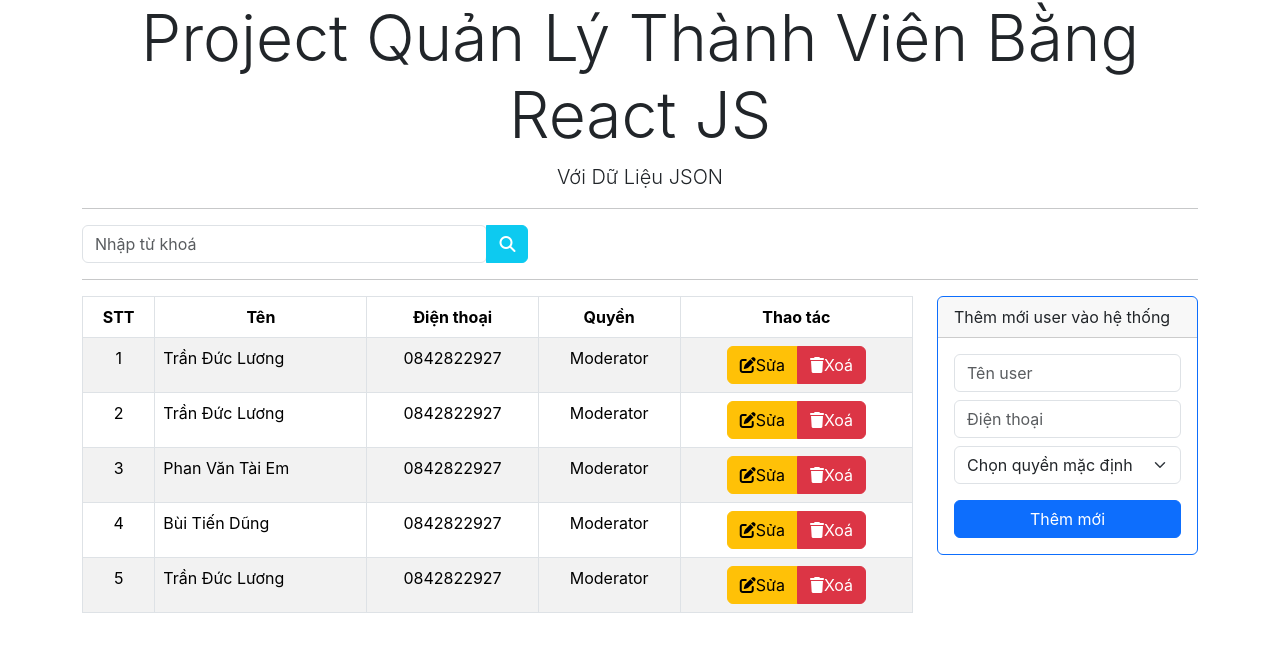
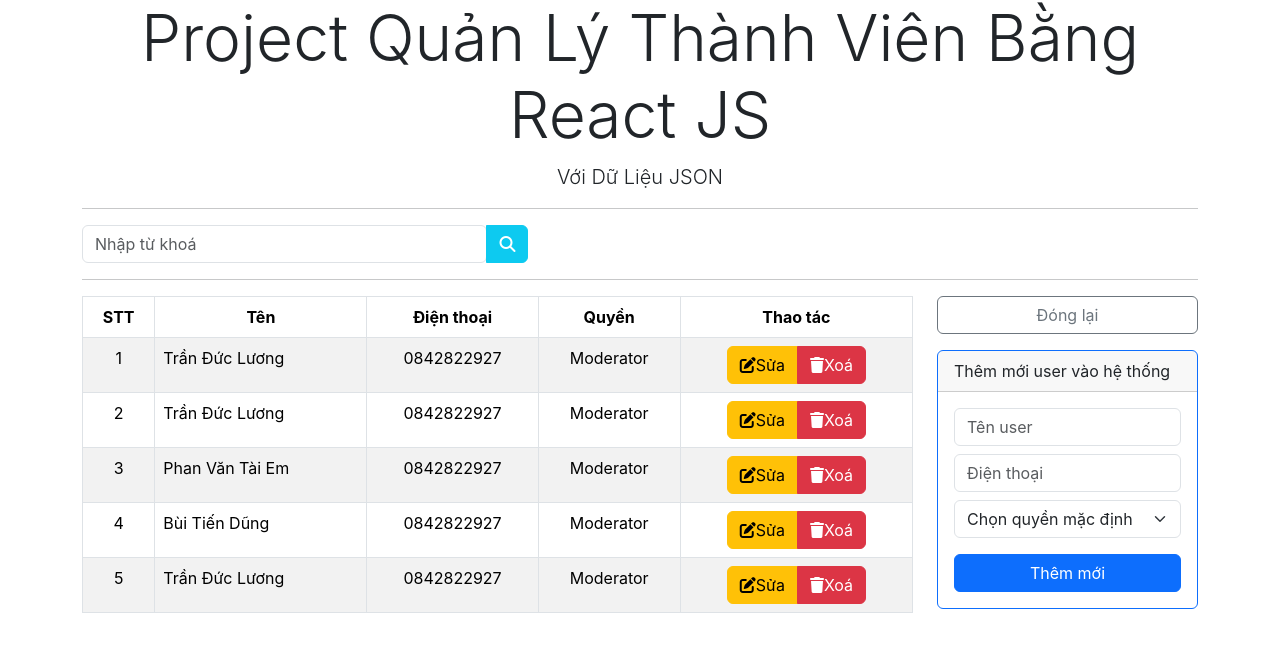
Before and after one commit to kienhao2209/react-redux-hkits, a React (Create React App) app: page / in a window 1280 px wide. Shown: the top 652 px of the page. Built offline with nearby package versions, Linux system fonts and the light colour scheme.

Commit message:
video 59

```diff
--- a/src/Components/AddUser.js
+++ b/src/Components/AddUser.js
@@ -1,9 +1,26 @@
 import React, { Component } from 'react';
 
 class AddUser extends Component {
+    constructor(props) {
+        super(props);
+        this.state = {
+            trangThaiChinhSua: true
+        }
+    }
+
+    hienThiNut = () => {
+        if (this.state.trangThaiChinhSua === true) {
+            return <div className="btn d-block btn-outline-secondary mb-3">Đóng lại</div>;
+        } else {
+            return <div className="btn d-block btn-outline-info mb-2">Thêm mới</div>;
+        }
+    }
+
     render() {
         return (
             <div className="col-md-3">
+                {this.hienThiNut()}
+
                 <div className="card border-primary mb-3" style={{ maxWidth: "18rem" }}>
                     <div className="card-header">Thêm mới user vào hệ thống</div>
                     <div className="card-body text-primary">
```
